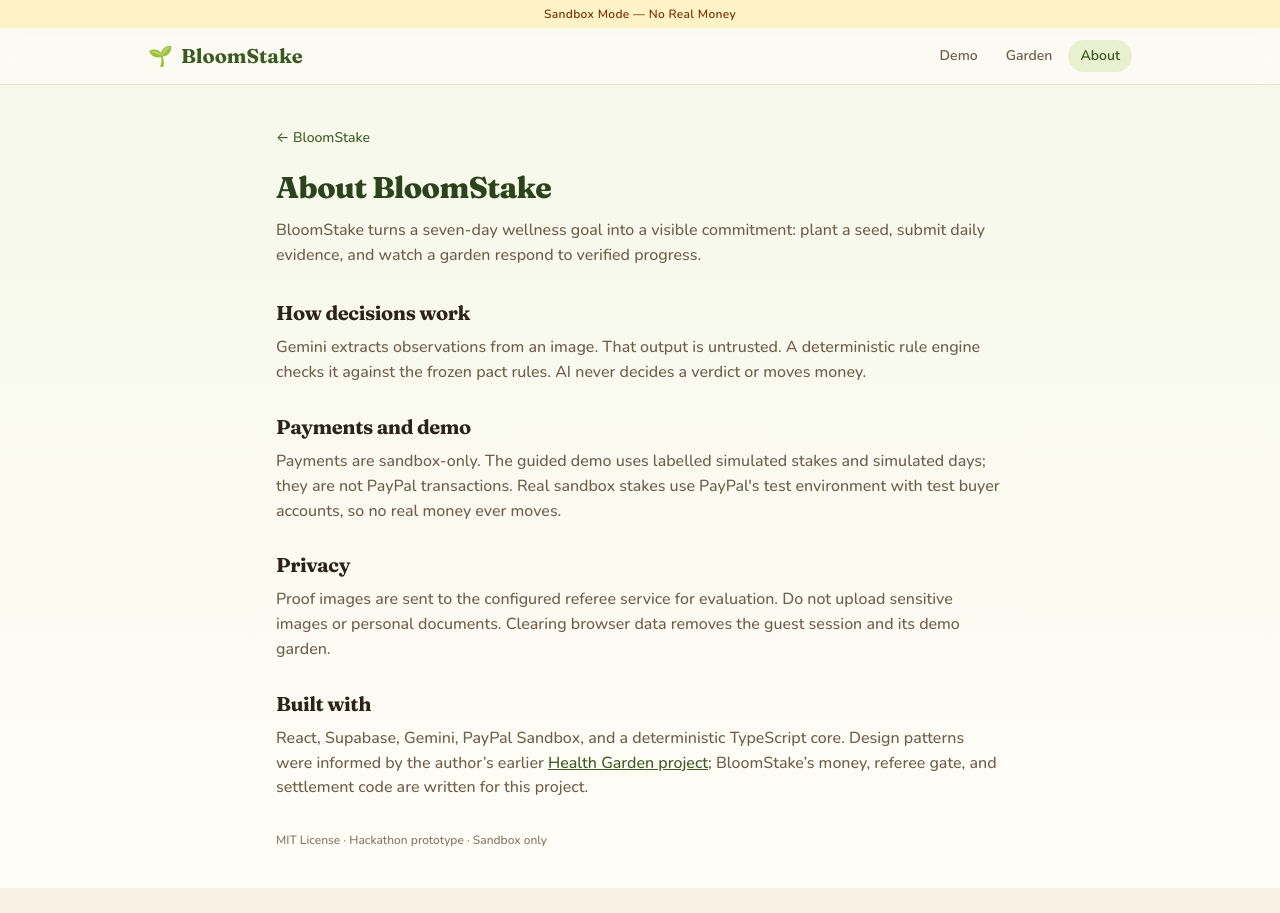
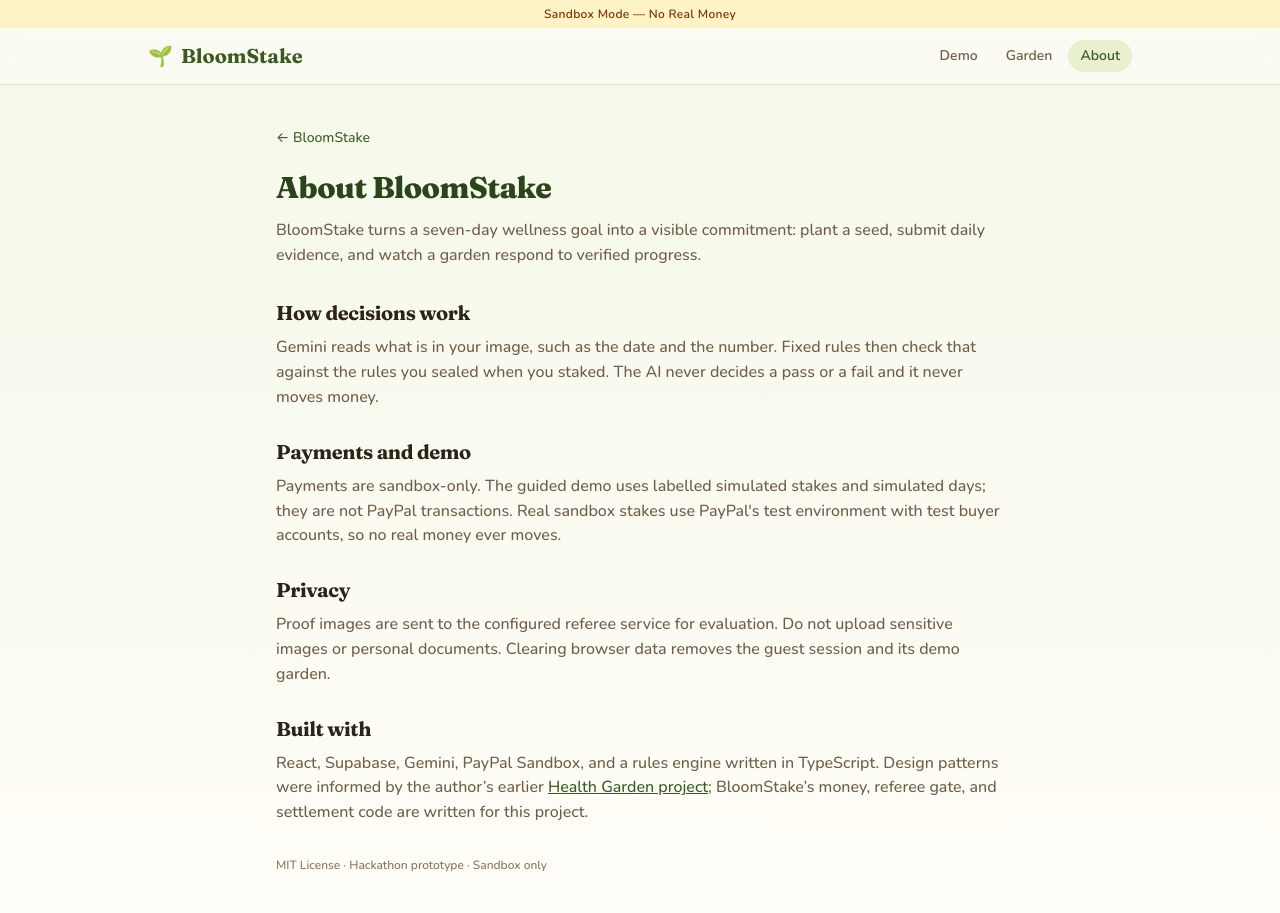
Before and after one commit to munazat/Stake-To-Bloom, a React (Vite) app in the folder apps/web/: page /about in a window 1280 px wide. Before the commit the page ends 888 px from the top, so only its background shows below. Built offline with nearby package versions, Linux system fonts and the light colour scheme.

Commit message:
fix(web): rewrite interface copy in plain language

```diff
--- a/apps/web/src/routes/About.tsx
+++ b/apps/web/src/routes/About.tsx
@@ -16,8 +16,9 @@ export default function AboutRoute() {
         </p>
         <h2 className="mt-8 text-xl font-bold">How decisions work</h2>
         <p className="mt-2 text-slate-600">
-          Gemini extracts observations from an image. That output is untrusted. A deterministic rule
-          engine checks it against the frozen pact rules. AI never decides a verdict or moves money.
+          Gemini reads what is in your image, such as the date and the number. Fixed rules then
+          check that against the rules you sealed when you staked. The AI never decides a pass or a
+          fail and it never moves money.
         </p>
         <h2 className="mt-7 text-xl font-bold">Payments and demo</h2>
         <p className="mt-2 text-slate-600">
@@ -33,7 +34,7 @@ export default function AboutRoute() {
         </p>
         <h2 className="mt-7 text-xl font-bold">Built with</h2>
         <p className="mt-2 text-slate-600">
-          React, Supabase, Gemini, PayPal Sandbox, and a deterministic TypeScript core. Design
+          React, Supabase, Gemini, PayPal Sandbox, and a rules engine written in TypeScript. Design
           patterns were informed by the author’s earlier{' '}
           <a
             className="text-emerald-800 underline"
--- a/apps/web/src/routes/Demo.tsx
+++ b/apps/web/src/routes/Demo.tsx
@@ -19,8 +19,8 @@ export default function DemoRoute() {
         </Link>
         <h1 className="mt-5 text-3xl font-extrabold text-emerald-900">The 90-second guided demo</h1>
         <p className="mt-3 text-slate-600">
-          See how a wellness pact grows a garden and how a deterministic settlement divides
-          simulated stakes. No real money moves.
+          See how a wellness pact grows a garden and how the stakes are shared out at the end.
+          Everything here is simulated, so no real money moves.
         </p>
         <ol className="mt-6 space-y-4 rounded-2xl border border-emerald-100 bg-white p-5">
           <li>
@@ -29,7 +29,7 @@ export default function DemoRoute() {
           </li>
           <li>
             <strong>2. Submit one real proof.</strong> The first day uses the normal image pipeline
-            and deterministic referee. You can use the browser-generated sample.
+            and the fixed rules. You can use the generated sample image.
           </li>
           <li>
             <strong>3. Fast-forward.</strong> Once your real proof passes, advance the rest of the
--- a/apps/web/src/routes/Garden.tsx
+++ b/apps/web/src/routes/Garden.tsx
@@ -13,7 +13,7 @@ import { formatUsd, type PactStatus } from '@bloomstake/core'
 import GardenPlot from '../garden/GardenPlot.tsx'
 import { fetchPlots, subscribeToPlots } from '../lib/garden.ts'
 import { isSupabaseConfigured } from '../lib/config.ts'
-import { SandboxBanner } from './Landing.tsx'
+import { SandboxBanner, SiteFooter } from './Landing.tsx'
 
 // An unfunded pact and a freshly planted one are both the "seed" stage, so the
 // stage alone cannot tell the user whether their stake is locked. ACTIVE is left
@@ -69,8 +69,8 @@ export default function Garden() {
           Your garden
         </h1>
         <p className="mt-1 text-sm text-slate-600">
-          Every verified day grows the plant. A missed day makes it droop. Vitality is computed by
-          the server — this page only draws it.
+          Every verified day makes a plant grow. A missed day makes it droop. Your plants are shown
+          exactly as the server records them.
         </p>
 
         {!isSupabaseConfigured ? (
@@ -134,9 +134,7 @@ export default function Garden() {
         )}
       </main>
 
-      <footer className="border-t border-slate-200 px-6 py-4 text-center text-xs text-slate-400">
-        The AI only perceives. A deterministic rule engine decides every cent.
-      </footer>
+      <SiteFooter />
     </div>
   )
 }
--- a/apps/web/src/routes/PactDetail.tsx
+++ b/apps/web/src/routes/PactDetail.tsx
@@ -110,7 +110,8 @@ function ResultCard({ result }: { result: ProofResult }) {
             ))}
           </ul>
           <p className="mt-2 text-xs text-slate-400">
-            This is data the AI reported. A deterministic rule engine made the decision above.
+            This is what the AI read from your image. The pass or fail decision above comes from
+            your fixed rules.
           </p>
         </div>
       )}
--- a/apps/web/src/routes/PactNew.tsx
+++ b/apps/web/src/routes/PactNew.tsx
@@ -31,7 +31,7 @@ import {
   type TemplateGoal,
 } from '../lib/api.ts'
 import { isSupabaseConfigured } from '../lib/config.ts'
-import { SandboxBanner } from './Landing.tsx'
+import { SandboxBanner, SiteFooter } from './Landing.tsx'
 
 type GoalChoice = TemplateGoal | 'custom'
 
@@ -207,7 +207,7 @@ export default function PactNew() {
         </h1>
         <p className="mt-1 text-sm text-slate-600">
           Seven days, {formatUsd(stakeCents)} on the line. The rule you finish with is the rule you
-          are shown — it is hashed and frozen the moment you lock it.
+          are shown, and it is sealed the moment you lock it.
         </p>
 
         <ol className="mt-6 flex gap-2" aria-label="Progress">
@@ -643,9 +643,7 @@ export default function PactNew() {
         )}
       </main>
 
-      <footer className="border-t border-slate-200 px-6 py-4 text-center text-xs text-slate-400">
-        The AI only perceives. A deterministic rule engine decides every cent.
-      </footer>
+      <SiteFooter />
     </div>
   )
 }
```
